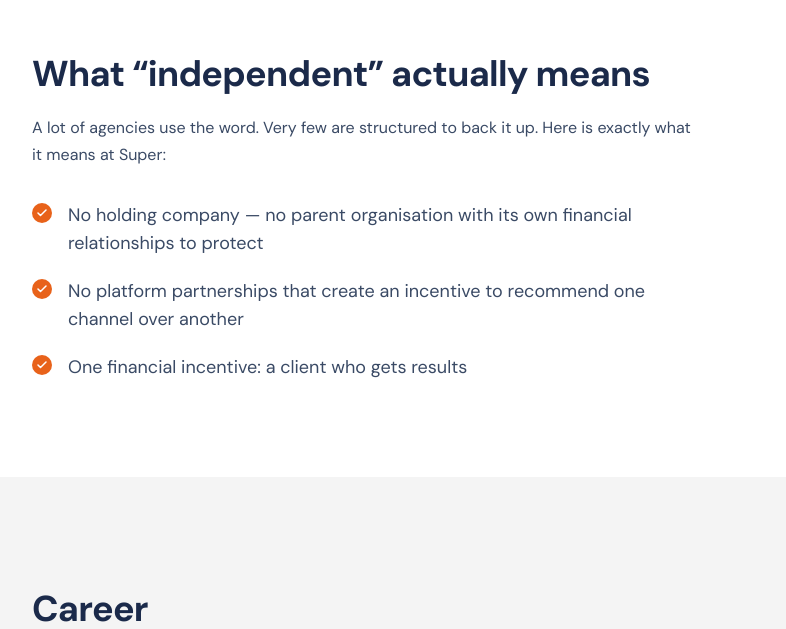
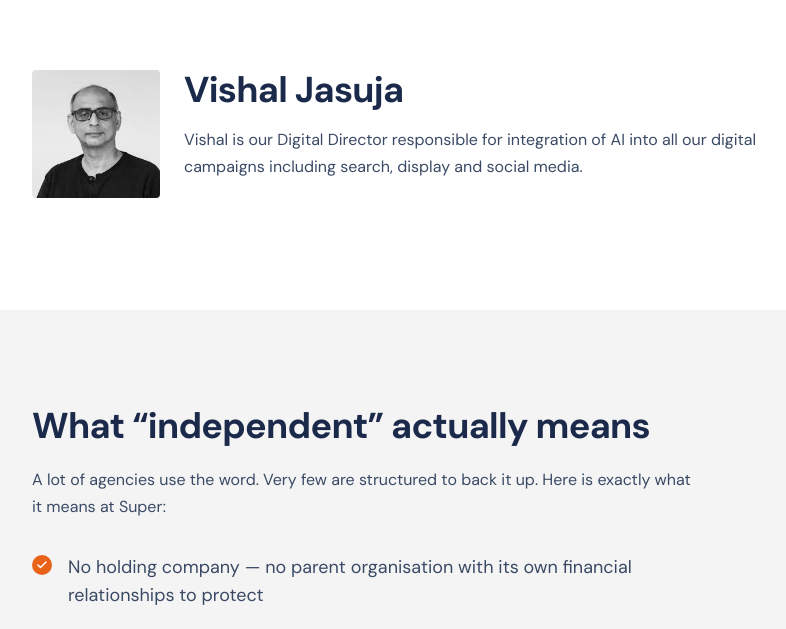
Before and after one commit to ron571/supermedia-website, a Next.js app: page /about in a window 1280 px wide. Shown: the part 1462-2091 px from the top of the page, without its empty margins (64-850 px from the left). Built offline with nearby package versions, Linux system fonts and the light colour scheme; no server answers.

Commit message:
feat: add Vishal Jasuja's section below Phil Carey and adjust background colors

```diff
--- a/src/app/(main)/about/page.tsx
+++ b/src/app/(main)/about/page.tsx
@@ -121,8 +121,35 @@ export default function AboutPage() {
         </div>
       </section>
 
+      {/* ─── Vishal Jasuja ─── */}
+      <section className="bg-white py-20 lg:py-28">
+        <div className="section-container">
+          <div className="max-w-3xl">
+            <div className="flex items-start gap-6">
+              <div className="relative w-24 h-24 md:w-32 md:h-32 flex-shrink-0">
+                <Image
+                  src="/images/vishal-jasuja.png"
+                  alt="Vishal Jasuja, Digital Director at Super Media"
+                  fill
+                  className="object-cover rounded"
+                  sizes="128px"
+                />
+              </div>
+              <div>
+                <h2 className="text-navy text-3xl md:text-4xl font-bold mb-4">
+                  Vishal Jasuja
+                </h2>
+                <p className="text-body">
+                  Vishal is our Digital Director responsible for integration of AI into all our digital campaigns including search, display and social media.
+                </p>
+              </div>
+            </div>
+          </div>
+        </div>
+      </section>
+
       {/* ─── Independence List ─── */}
-      <section className="bg-white py-20 lg:py-24">
+      <section className="bg-grey-light py-20 lg:py-24">
         <div className="section-container">
           <div className="max-w-2xl">
             <h2 className="text-navy text-3xl md:text-4xl font-bold mb-5">
```
Also changed, not shown: public/images/vishal-jasuja.png (added).
